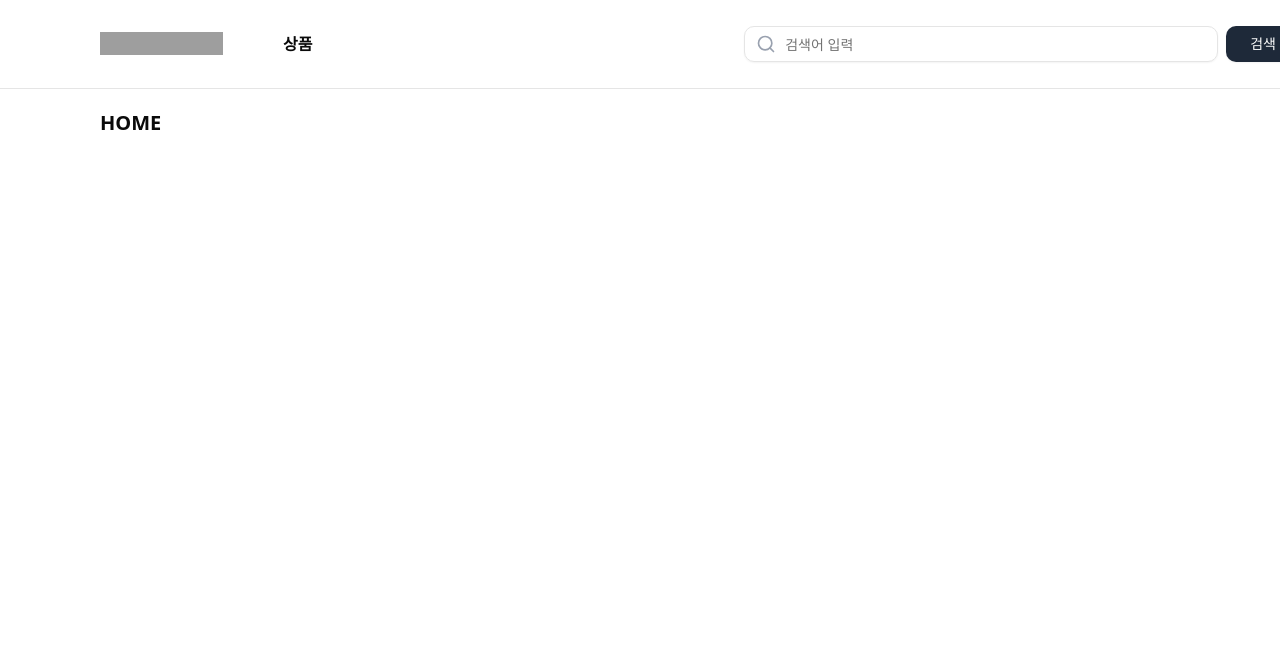
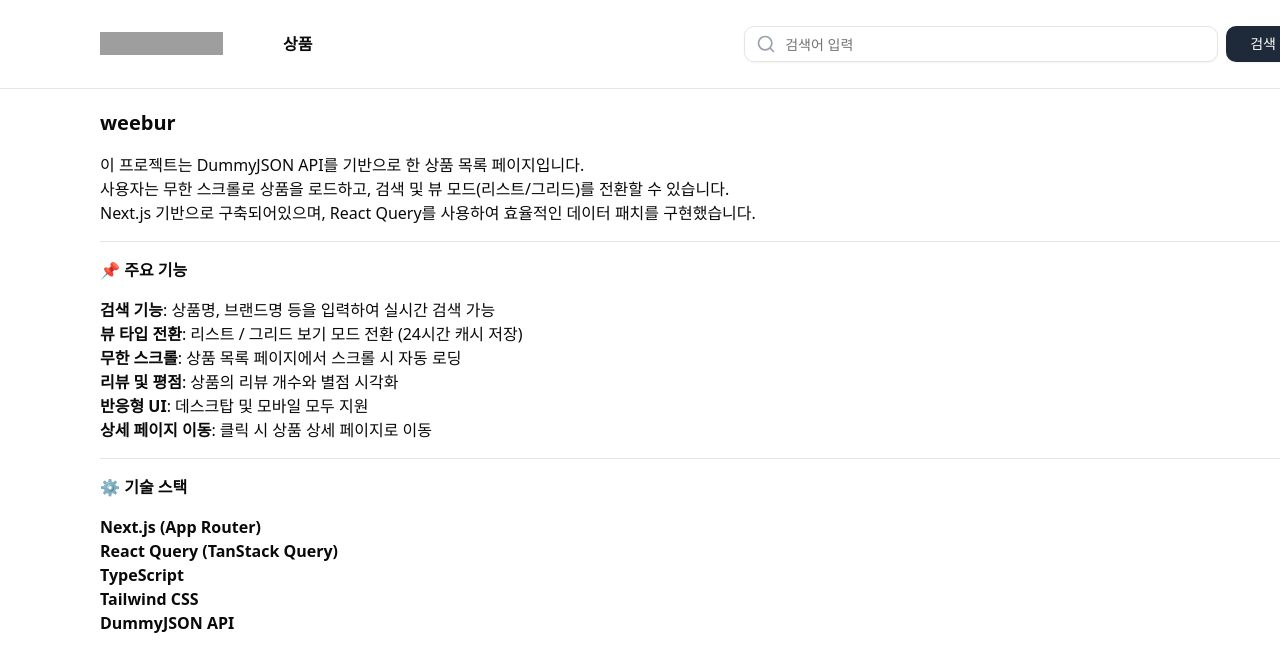
Before and after one commit to kangseong-sim/weebur, a Next.js app: page / in a window 1280 px wide. Shown: the top 672 px of the page. Built offline with nearby package versions, Linux system fonts and the light colour scheme; grey boxes are pictures that could not be loaded.

Commit message:
feat: 홈 페이지에 프로젝트 설명 및 주요 기능 추가

```diff
--- a/app/page.tsx
+++ b/app/page.tsx
@@ -1,7 +1,59 @@
 export default function Home() {
   return (
     <div className="cus-container py-5 mx-auto">
-      <h1 className="text-xl font-bold mb-4">HOME</h1>
+      <h1 className="text-xl font-bold mb-4">weebur</h1>
+      <div className="pb-4">
+        이 프로젝트는 DummyJSON API를 기반으로 한 상품 목록 페이지입니다.
+        <br></br>
+        사용자는 무한 스크롤로 상품을 로드하고, 검색 및 뷰 모드(리스트/그리드)를
+        전환할 수 있습니다.<br></br> Next.js 기반으로 구축되어있으며, React
+        Query를 사용하여 효율적인 데이터 패치를 구현했습니다.
+      </div>
+      <hr></hr>
+      <h2 className="mt-4 font-bold mb-4">📌 주요 기능</h2>
+      <ul className="pb-4">
+        <li>
+          <strong>검색 기능</strong>: 상품명, 브랜드명 등을 입력하여 실시간 검색
+          가능
+        </li>
+        <li>
+          <strong>뷰 타입 전환</strong>: 리스트 / 그리드 보기 모드 전환 (24시간
+          캐시 저장)
+        </li>
+        <li>
+          <strong>무한 스크롤</strong>: 상품 목록 페이지에서 스크롤 시 자동 로딩
+        </li>
+        <li>
+          <strong>리뷰 및 평점</strong>: 상품의 리뷰 개수와 별점 시각화
+        </li>
+        <li>
+          <strong>반응형 UI</strong>: 데스크탑 및 모바일 모두 지원
+        </li>
+        <li>
+          <strong>상세 페이지 이동</strong>: 클릭 시 상품 상세 페이지로 이동
+        </li>
+      </ul>
+      <hr></hr>
+      <h2 className="mt-4 font-bold mb-4">⚙️ 기술 스택</h2>
+      <ul className="pb-4">
+        <li>
+          <strong>Next.js (App Router)</strong>
+        </li>
+        <li>
+          <strong>React Query (TanStack Query)</strong>
+        </li>
+        <li>
+          <strong>TypeScript</strong>
+        </li>
+        <li>
+          <strong>Tailwind CSS</strong>
+        </li>
+        <li>
+          <strong>
+            <a href="https://dummyjson.com">DummyJSON API</a>
+          </strong>
+        </li>
+      </ul>
     </div>
   );
 }
```
